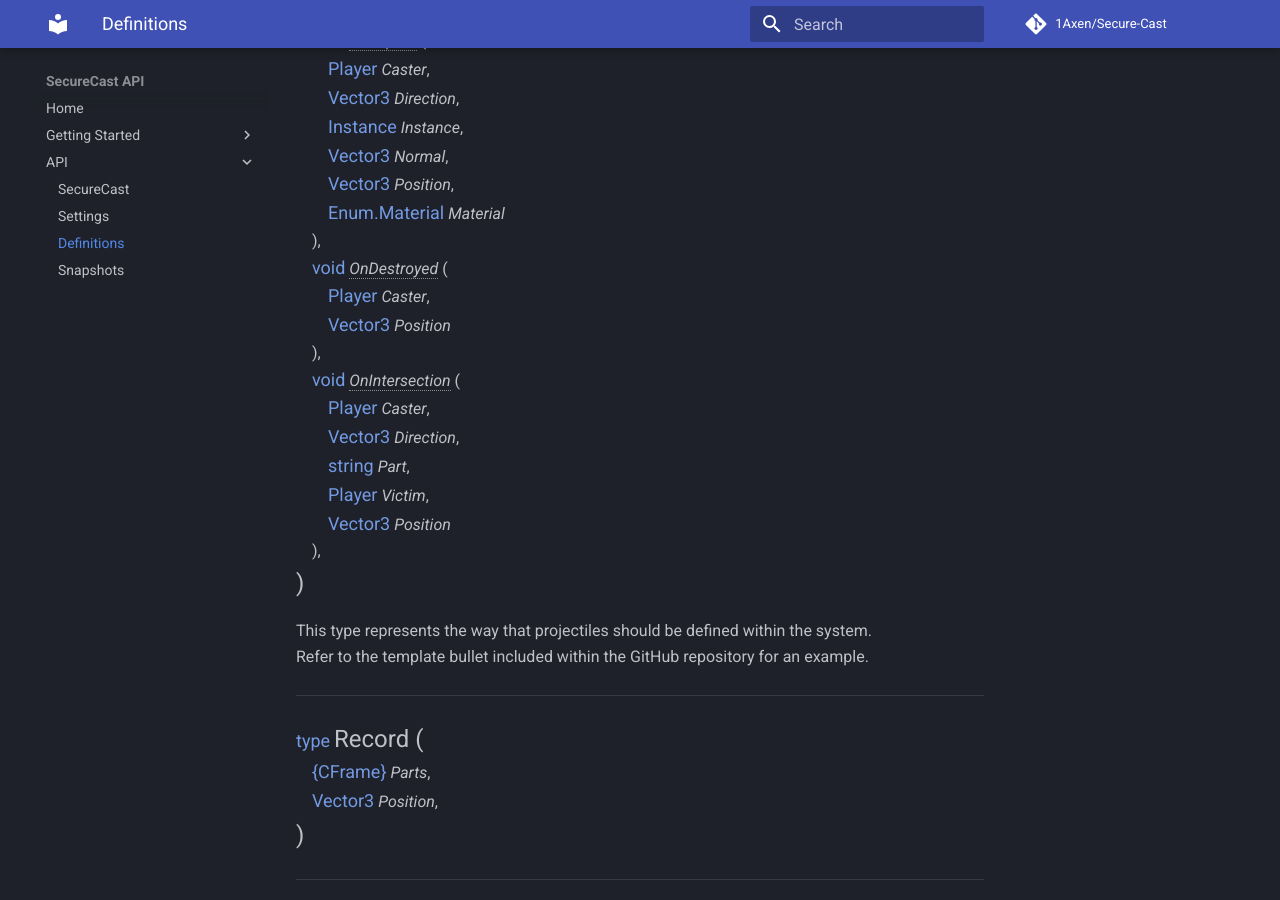
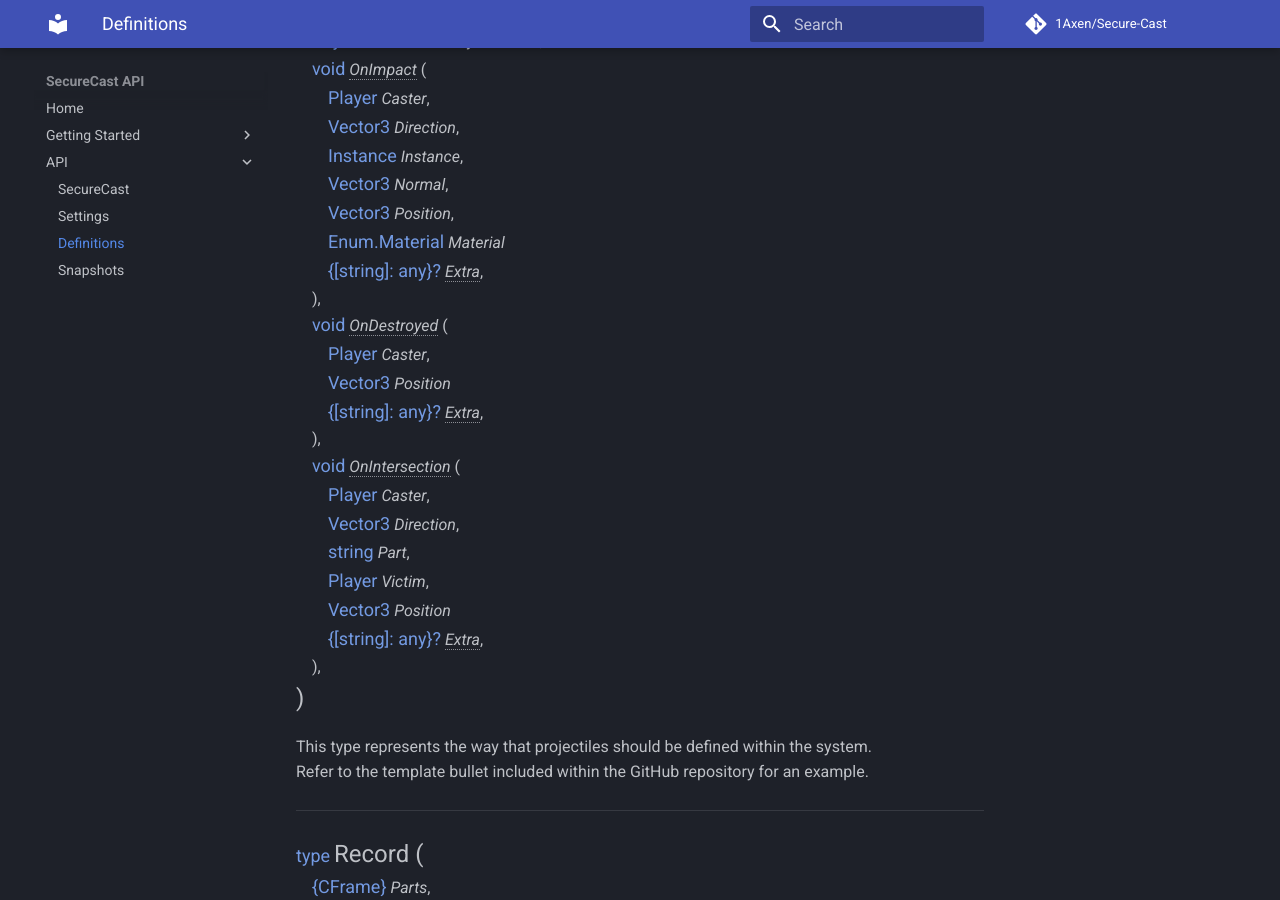
Before and after one commit to 1Axen/Secure-Cast, an MkDocs documentation site: the page built from docs/docs/API/definitions.md, in a window 1280 px wide and 900 px high, scrolled down 1562 px. Built offline with MkDocs 1.6.1 and Material for MkDocs 9.7.7, drawn with Linux system fonts in a browser that asks for light colours; comment, search, counter and statistics services are not loaded; old or Windows-style settings are respelled for this version of MkDocs; some of the changed text lies outside the part shown.

Commit message:
Document user defined extra data

```diff
--- a/docs/docs/API/definitions.md
+++ b/docs/docs/API/definitions.md
@@ -26,6 +26,7 @@ This page contains all types defined and used by SecureCast.
     <br>&emsp;<span class="type">BindableEvent?</span> <i>OnDestroyed</i>,
     <br>&emsp;<span class="type">BindableEvent?</span> <i>OnIntersection</i>,
     <br>&emsp;<span class="type">RaycastParams?</span> <i>RaycastFilter</i>,
+    <br>&emsp;<span class="type">{[string]: any}?</span> <i>Extra</i>,
 <br><span class="method">&#41</span>
 
 Modifiers are a powerful tool that allows you to define per cast functionality seperate from the base projectile definition.
@@ -76,10 +77,12 @@ SecureCast.Cast(Player, "Bullet", Origin, Direction, os.clock() - Latency, nil,
         <br>&emsp;&emsp;<span class="type">Vector3</span> <i>Normal</i>,
         <br>&emsp;&emsp;<span class="type">Vector3</span> <i>Position</i>,
         <br>&emsp;&emsp;<span class="type">Enum.Material</span> <i>Material</i>
+        <br>&emsp;&emsp;<span class="type">{[string]: any}?</span> <i>Extra</i>,
     <br>&emsp;),
     <br>&emsp;<span class="type">void</span> <i>OnDestroyed</i> (
         <br>&emsp;&emsp;<span class="type">Player</span> <i>Caster</i>,
         <br>&emsp;&emsp;<span class="type">Vector3</span> <i>Position</i>
+        <br>&emsp;&emsp;<span class="type">{[string]: any}?</span> <i>Extra</i>,
     <br>&emsp;),
     <br>&emsp;<span class="type">void</span> <i>OnIntersection</i> (
         <br>&emsp;&emsp;<span class="type">Player</span> <i>Caster</i>,
@@ -87,6 +90,7 @@ SecureCast.Cast(Player, "Bullet", Origin, Direction, os.clock() - Latency, nil,
         <br>&emsp;&emsp;<span class="type">string</span> <i>Part</i>,
         <br>&emsp;&emsp;<span class="type">Player</span> <i>Victim</i>,
         <br>&emsp;&emsp;<span class="type">Vector3</span> <i>Position</i>
+        <br>&emsp;&emsp;<span class="type">{[string]: any}?</span> <i>Extra</i>,
     <br>&emsp;),
 <br><span class="method">&#41</span>
 
@@ -119,3 +123,4 @@ Refer to the template bullet included within the GitHub repository for an exampl
 *[OnImpact]: A callback which is invoked whenever the projectile hits something in the world.
 *[OnDestroyed]: A callback which is invoked whenever the projectile is destroyed.
 *[OnIntersection]: A callback which is invoked whenever the projectile intersects a player hitbox. (SERVER SIDE ONLY)
+*[Extra]: A dictionary containing user defined values
```
